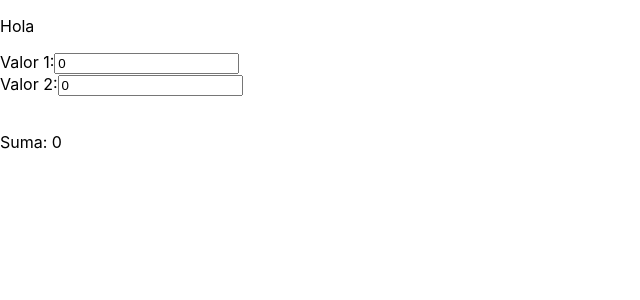
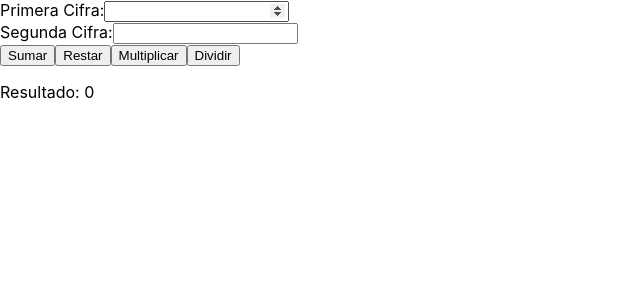
Before and after one commit to LaCeBr/CalculadoraReact, a React (Create React App) app in the folder calculadora/: page / in a window 1280 px wide. Shown: the top 300 px of the page, without its empty margins (0-640 px from the left). Built offline with nearby package versions, Linux system fonts and the light colour scheme.

Commit message:
Botones y operación

```diff
--- a/calculadora/src/App.js
+++ b/calculadora/src/App.js
@@ -1,18 +1,29 @@
 import './App.css';
 import React, { useState } from 'react';
-import CampoNumerico from './componentes/CampoNumerico';
+import Entrada from './componentes/CampoNumerico';
+import Boton from './componentes/Boton';
+import Calculo from './componentes/Calculo';
 
 function App() {
-  const [value1, setValue1] = useState(0);
-  const [value2, setValue2] = useState(0);
+  const [num1, setNum1] = useState(0);
+  const [num2, setNum2] = useState(0);
+  const [resultado, setResultado] = useState(0);
+
+  const Opera = (operacion) => {
+    setResultado(Calculo(num1, num2, operacion));
+  };
 
   return (
     <div>
-      <p>Hola</p>
-      <CampoNumerico label="Valor 1" value={value1} onChange={setValue1} />
-      <CampoNumerico label="Valor 2" value={value2} onChange={setValue2} />
-      <br />
-      <p>Suma: {value1 + value2}</p>
+      <Entrada label="Primera Cifra" num={num1} onChange={setNum1} />
+      <Entrada label="Segunda Cifra" num={num2} onChange={setNum2} />
+
+      <Boton operacion="Sumar" onClick={Opera} />
+      <Boton operacion="Restar" onClick={Opera} />
+      <Boton operacion="Multiplicar" onClick={Opera} />
+      <Boton operacion="Dividir" onClick={Opera} />
+
+      <p>Resultado: {resultado}</p>
     </div>
   );
 }
--- /dev/null
+++ b/calculadora/src/componentes/Boton.js
@@ -0,0 +1,7 @@
+function Boton({ operacion, onClick }) {
+    return (
+      <button onClick={() => onClick(operacion)}>{operacion}</button>
+    );
+  }
+
+  export default Boton;
--- /dev/null
+++ b/calculadora/src/componentes/Calculo.js
@@ -0,0 +1,16 @@
+function Calculo(num1, num2, operacion) {
+    switch (operacion) {
+        case 'Sumar':
+            return num1 + num2;
+        case 'Restar':
+            return num1 - num2;
+        case 'Multiplicar':
+            return num1 * num2;
+        case 'Dividir':
+            return num1 / num2;
+        default:
+            return 0;
+    }
+}
+
+export default Calculo;
```
